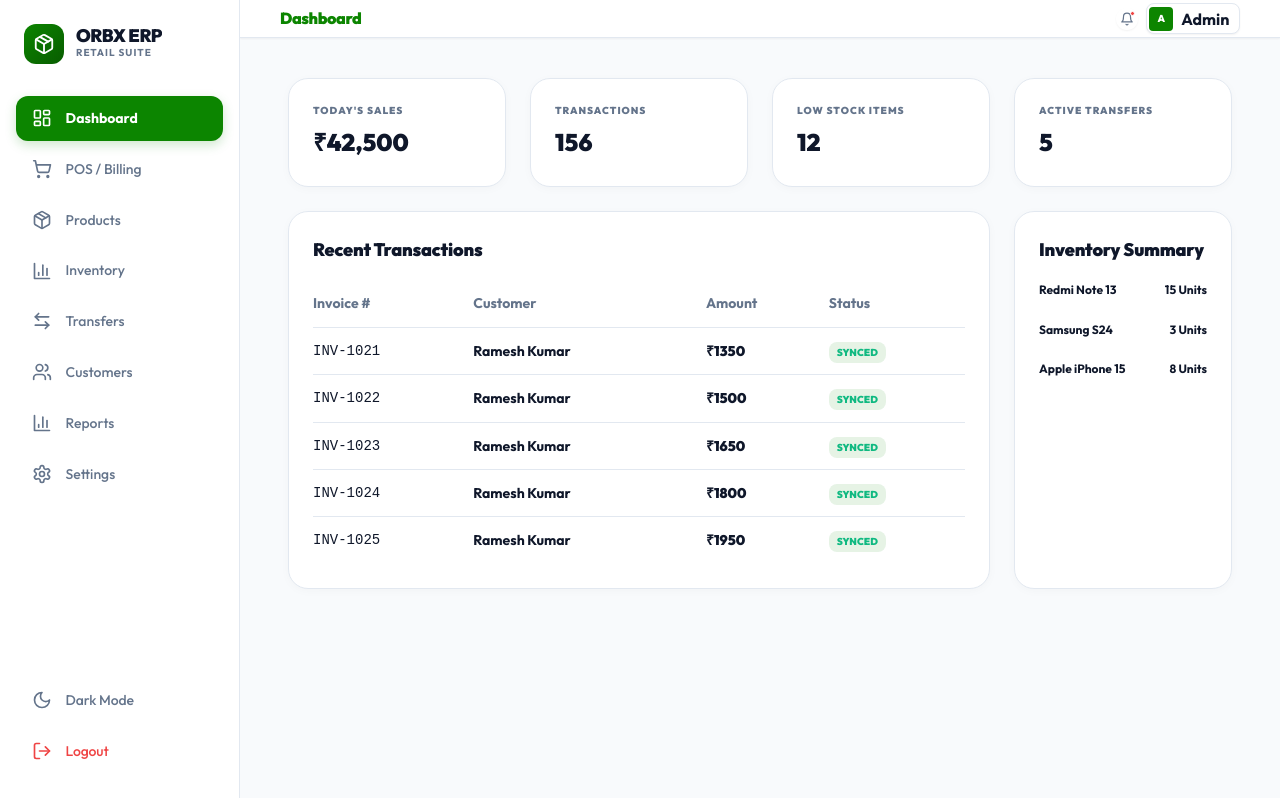
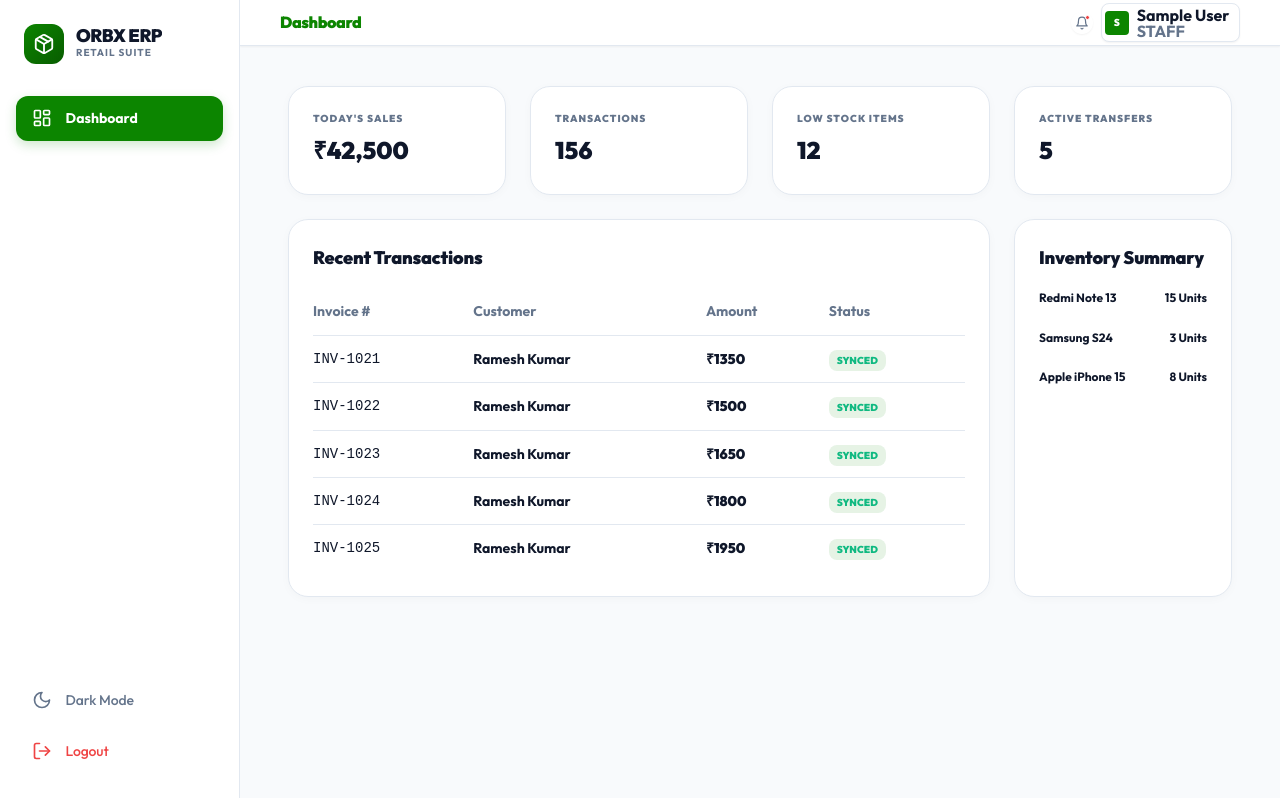
Before and after one commit to rkyuvaa/OrbX-Retail-Suite, a React (Vite) app in the folder frontend/: page / in a window 1280 px wide. Built offline with nearby package versions, Linux system fonts and the light colour scheme; no server answers; sample sign-in values are in the browser's storage.

Commit message:
UI: Implement role-based navigation and dynamic user header

```diff
--- a/frontend/src/components/Layout.jsx
+++ b/frontend/src/components/Layout.jsx
@@ -34,6 +34,33 @@ export default function Layout({ children }) {
   const [isMobileOpen, setIsMobileOpen] = useState(false);
   const [isDarkMode, setIsDarkMode]     = useState(false);
   const location = useLocation();
+
+  // Get user from localStorage
+  const user = JSON.parse(localStorage.getItem('user') || '{}');
+  const isAdmin = !!user.is_superadmin;
+  const allowedModules = user.allowed_modules || {};
+
+  // Filter navigation items based on permissions
+  const filteredNav = navItems.filter(item => {
+    if (isAdmin) return true;
+
+    // Check if user has specific module role for this path
+    // Mapping paths to module keys
+    const pathMap = {
+      '/pos': 'pos',
+      '/products': 'inventory',
+      '/inventory': 'inventory',
+      '/transfers': 'transfers',
+      '/customers': 'crm',
+      '/reports': 'reports',
+      '/settings': 'settings'
+    };
+
+    const modKey = pathMap[item.path];
+    if (!modKey) return true; // Always show dashboard
+
+    return !!allowedModules[modKey];
+  });
 
   const toggleDarkMode = () => {
     const next = !isDarkMode;
@@ -78,7 +105,7 @@ export default function Layout({ children }) {
 
         {/* Nav */}
         <nav style={{ flex: 1, display: 'flex', flexDirection: 'column', gap: '2px' }}>
-          {navItems.map((item) => (
+          {filteredNav.map((item) => (
             <NavLink
               key={item.path}
               to={item.path}
@@ -177,12 +204,15 @@ export default function Layout({ children }) {
               style={{ padding: '0.15rem 0.6rem 0.15rem 0.15rem' }}
             >
               <div
-                className="rounded flex items-center justify-center font-black text-white"
+                className="rounded flex items-center justify-center font-black text-white uppercase"
                 style={{ width: '24px', height: '24px', flexShrink: 0, fontSize: '10px', background: 'var(--primary)' }}
               >
-                A
+                {user.name ? user.name.charAt(0) : 'U'}
               </div>
-              <p className="text-[11px] font-bold" style={{ lineHeight: 1 }}>Admin</p>
+              <div style={{ lineHeight: 1 }}>
+                <p className="text-[11px] font-bold">{user.name || 'User'}</p>
+                <p className="text-[8px] text-muted font-bold uppercase">{user.role_name || (isAdmin ? 'Super Admin' : 'Staff')}</p>
+              </div>
             </div>
           </div>
         </header>
```
Also changed, not shown: 1 other file (tests, documents, lock files or other folders).
